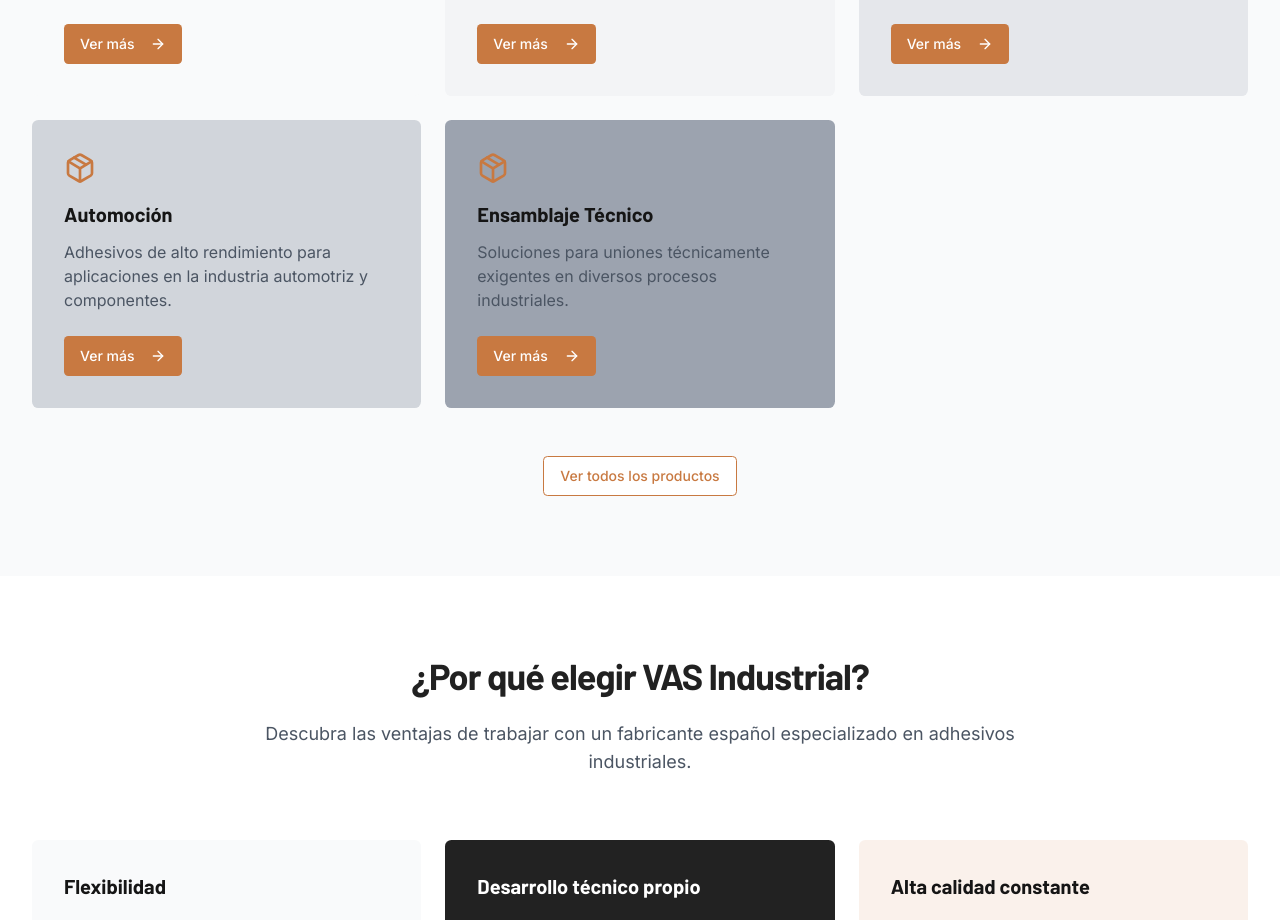
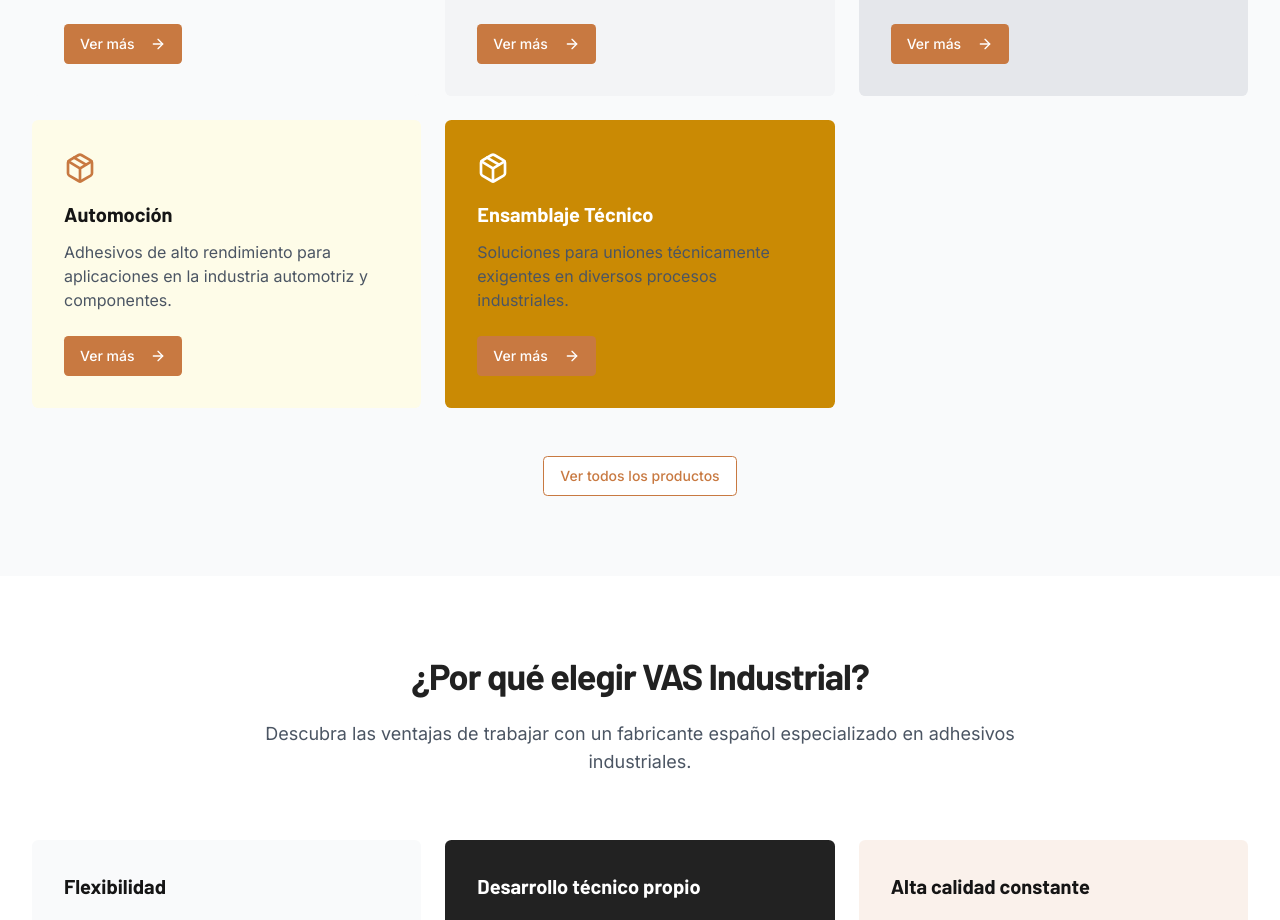
Before and after one commit to NClaraso/vas-industrial-adhesives-web, a React (Vite) app: page / in a window 1280 px wide. Shown: the part 2000-2920 px from the top of the page. Built offline with nearby package versions, Linux system fonts and the light colour scheme.

Commit message:
Update product section colors
Updates the background and text colors of the last two product items in the product section.

```diff
--- a/src/components/home/ProductSection.tsx
+++ b/src/components/home/ProductSection.tsx
@@ -34,7 +34,7 @@ const products = [
     id: 'automocion',
     title: 'Automoción',
     description: 'Adhesivos de alto rendimiento para aplicaciones en la industria automotriz y componentes.',
-    color: 'bg-gray-300', // Dark gray
+    color: 'bg-yellow-50', // Light yellow (replacing gray-300)
     textColor: 'text-vas-dark',
     icon: <Package className="w-8 h-8 text-vas-bronze" />,
   },
@@ -42,9 +42,9 @@ const products = [
     id: 'ensamblaje',
     title: 'Ensamblaje Técnico',
     description: 'Soluciones para uniones técnicamente exigentes en diversos procesos industriales.',
-    color: 'bg-gray-400', // Darker gray but not too dark
-    textColor: 'text-vas-dark',
-    icon: <Package className="w-8 h-8 text-vas-bronze" />,
+    color: 'bg-yellow-600', // Darker yellow (replacing gray-400)
+    textColor: 'text-white', // Changed to white
+    icon: <Package className="w-8 h-8 text-white" />, // Changed to white
   },
 ];
 
```
